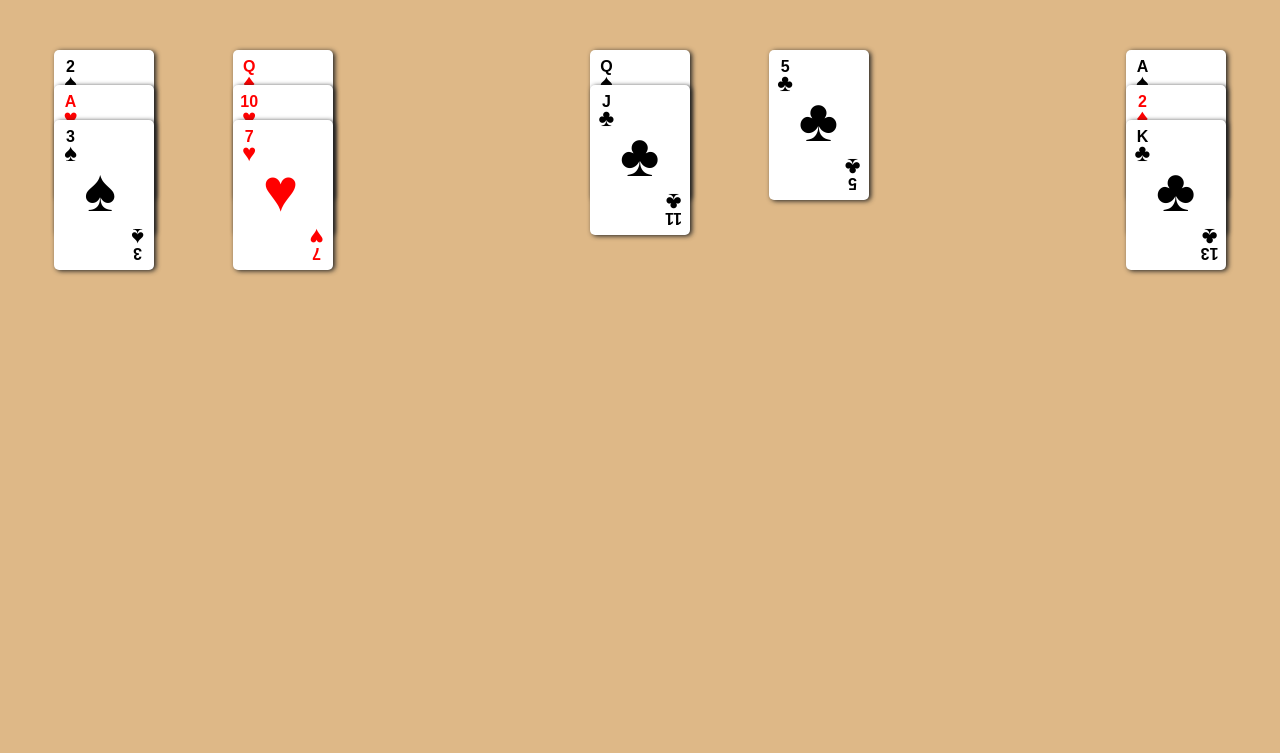
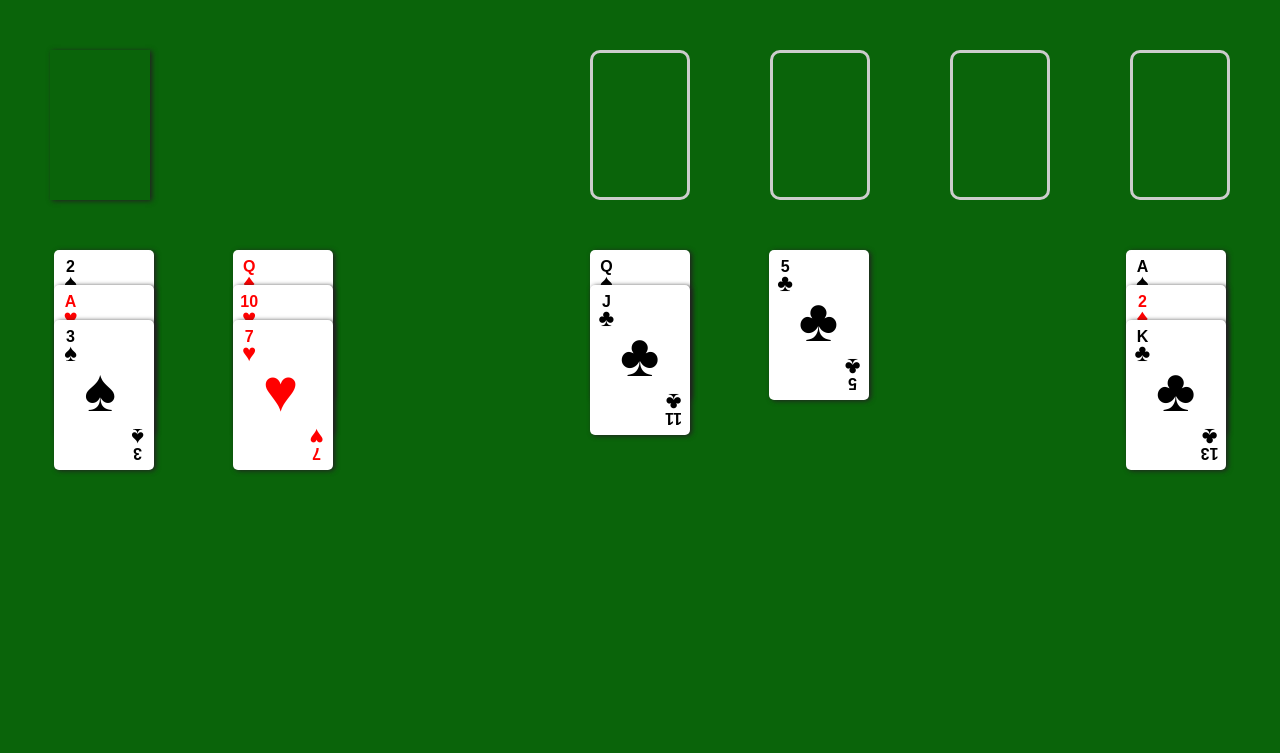
Before and after one commit to leandrofabianjr/solitaire-js, a plain HTML site: page index.html in a window 1280 px wide. Drawn offline with Linux system fonts and the light colour scheme.

Commit message:
Alterado estilo da mesa

```diff
--- a/css/board.css
+++ b/css/board.css
@@ -6,21 +6,42 @@ html, body { width: 100%; height: 100%; }
     flex-direction: column;
     width: 100%;
     height: 100%;
-    background-color: burlywood;
+    background-color: rgb(10, 100, 10);
 }
 
 .board-top {
     width: 100%;
-
+    padding: 50px;
+    display: flex;
+    justify-content: space-between;
 }
 
-#pool {
+.board-top > * {
+    width: 100px;
+    height: 150px;
+}
 
+.pile {
+    border: 3px solid #cccccc;
+    border-radius: 10px;
 }
+
+#pool, #pool-face { position: relative; }
+
+#pool .card, #pool-face .card {
+    position: absolute;
+    left: 0;
+    top: 0;
+    box-shadow: none;
+}
+
+#pool:first-child { box-shadow: #222 2px 1px 5px; }
+#pool-face:first-child { box-shadow: #222 2px 1px 5px; }
 
 #decks {
     width: 100%;
-    padding: 50px;
+    padding: 0 50px 50px;
+    flex: 1;
     display: flex;
     flex-wrap: nowrap;
     justify-content: space-between;
@@ -33,3 +54,7 @@ html, body { width: 100%; height: 100%; }
     display: flex;
     flex-direction: column;
 }
+
+.deck .card {
+    margin-bottom: -115px;
+}
```
